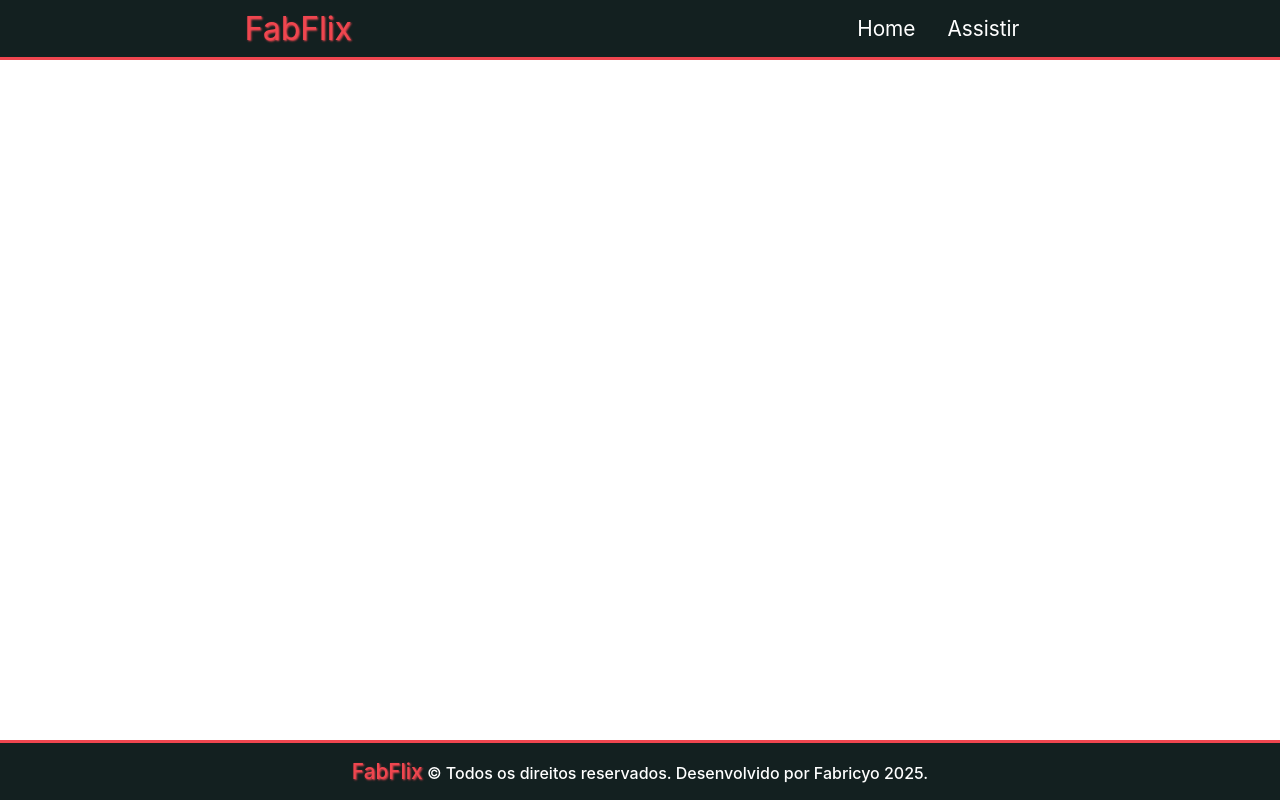
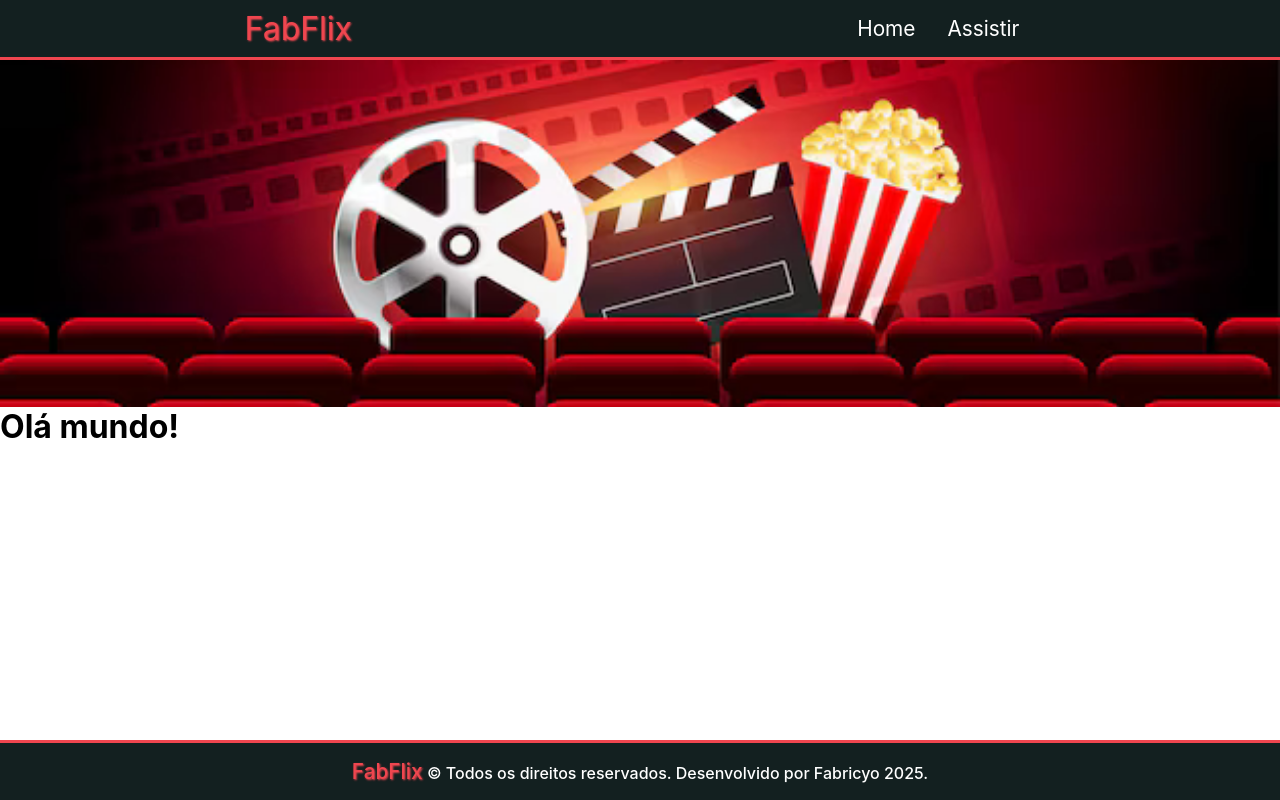
Before and after one commit to fabricyoc/fabflix-react, a JavaScript app: page / in a window 1280 px wide. Built offline with nearby package versions, Linux system fonts and the light colour scheme; the HTML template or start-up script is replaced by a standard one.

Commit message:
Banner feito!

```diff
--- a/src/App.js
+++ b/src/App.js
@@ -1,3 +1,4 @@
+import Banner from "./componentes/Banner";
 import Footer from "./componentes/Footer";
 import Header from "./componentes/Header";
 
@@ -5,6 +6,7 @@ function App() {
   return (
     <>
       <Header />
+      <Banner imagem="home" />
       <h1>Olá mundo!</h1>
       <Footer />
     </>
--- a/src/componentes/Banner/Banner.module.css
+++ b/src/componentes/Banner/Banner.module.css
@@ -0,0 +1,14 @@
+.banner {
+  /* dimensões */
+  height: 347px;
+  width: 100%;
+
+  /* espaçamento do cabeçalho */
+  margin-top: 60px;
+
+  /* configurações da imagem */
+  /* background-image: url('/public/imagens/banner-home.png'); */
+  background-repeat: no-repeat;
+  background-size: cover;
+  background-position: center;
+}
--- a/src/componentes/Banner/index.js
+++ b/src/componentes/Banner/index.js
@@ -0,0 +1,13 @@
+import styles from './Banner.module.css';
+
+function Banner({ imagem }) {
+  return (
+    <div
+      style={{ backgroundImage: `url(/imagens/banner-${imagem}.png)` }}
+      className={styles.banner}
+    >
+    </div>
+  );
+};
+
+export default Banner;
```
